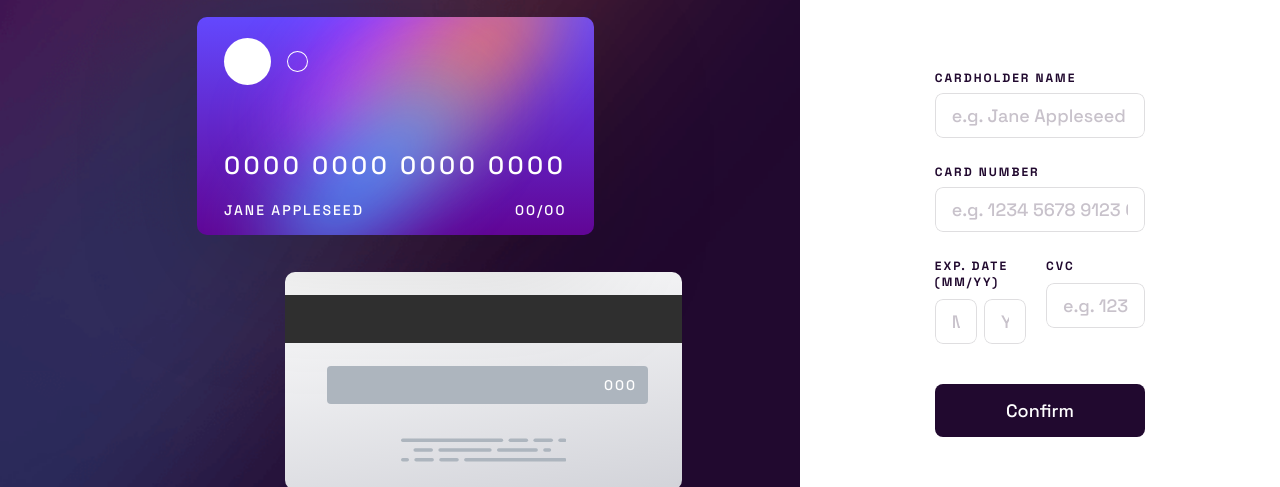
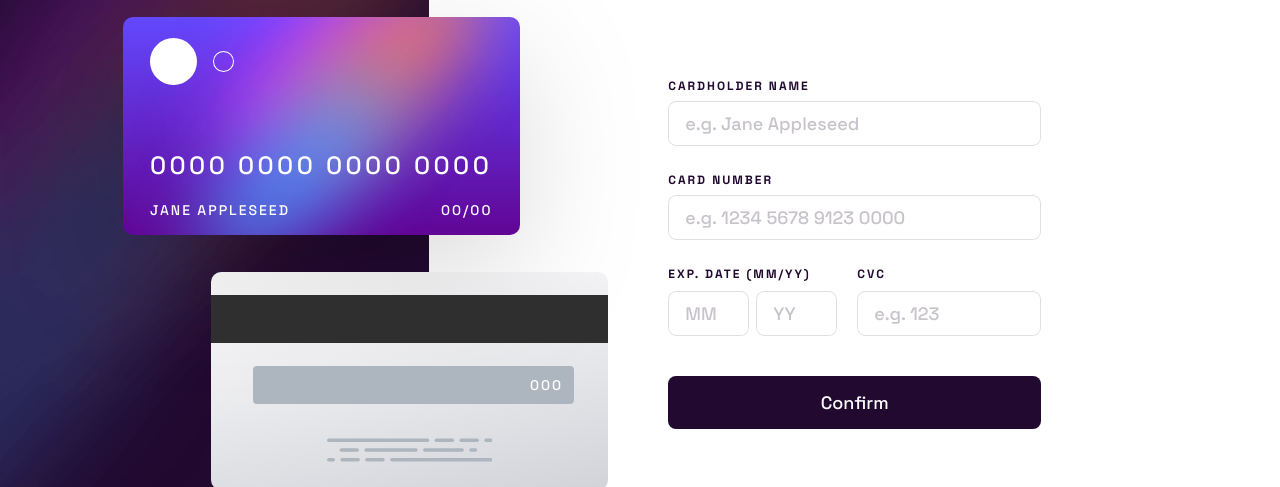
Before and after one commit to okeke-ugochukwu/Frontend_mentor_challenge_interactive_card_details_form, a plain HTML site: page index.html in a window 1280 px wide. Shown: the part 147-634 px from the top of the page. Drawn offline with Linux system fonts and the light colour scheme.

Commit message:
Hotfix: Details

```diff
--- a/scss/style.scss
+++ b/scss/style.scss
@@ -86,7 +86,6 @@ input.btn {
    @include laps {
       width: 350px;
       height: 100%;
-      min-width: 100vh;
       max-height: unset;
       display: flex;
       align-items: center;
```
Also changed, not shown: css/style.css.
